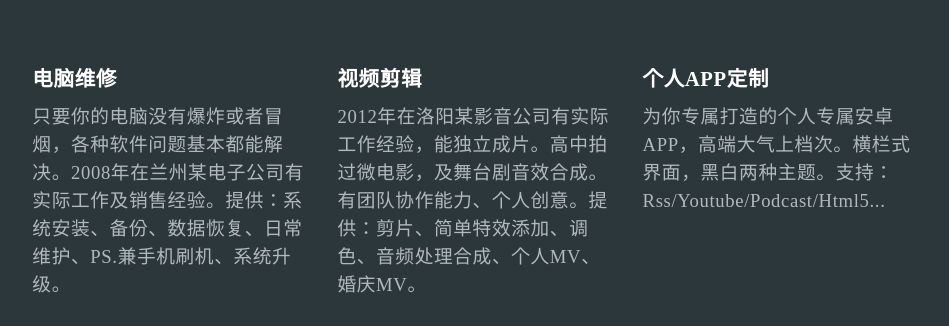
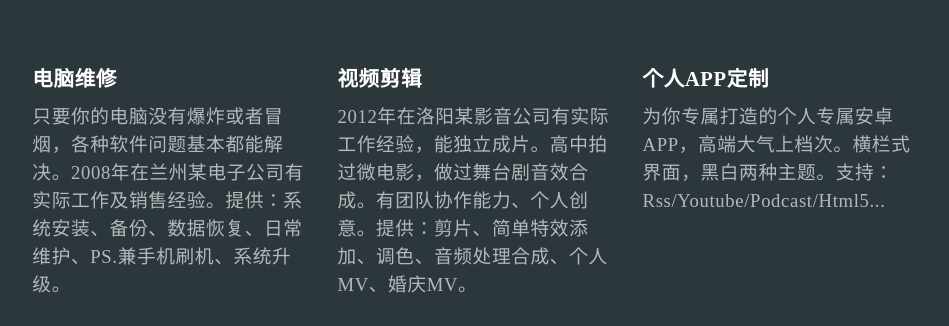
Before and after one commit to ijackcao/ijackcao.github.com, a plain HTML site: page index.html in a window 1280 px wide. Shown: the part 451-777 px from the top of the page, without its empty margins (165-1114 px from the left). Drawn offline with nearby package versions, Linux system fonts and the light colour scheme.

Commit message:
Update index.html

```diff
--- a/index.html
+++ b/index.html
@@ -165,7 +165,7 @@
 					</section>
 					<section class="4u">
 						<h2>视频剪辑</h2>
-						<p>2012年在洛阳某影音公司有实际工作经验，能独立成片。高中拍过微电影，及舞台剧音效合成。有团队协作能力、个人创意。提供：剪片、简单特效添加、调色、音频处理合成、个人MV、婚庆MV。</p>
+						<p>2012年在洛阳某影音公司有实际工作经验，能独立成片。高中拍过微电影，做过舞台剧音效合成。有团队协作能力、个人创意。提供：剪片、简单特效添加、调色、音频处理合成、个人MV、婚庆MV。</p>
 					</section>
 					<section class="4u">
 						<h2>个人APP定制</h2>
```
